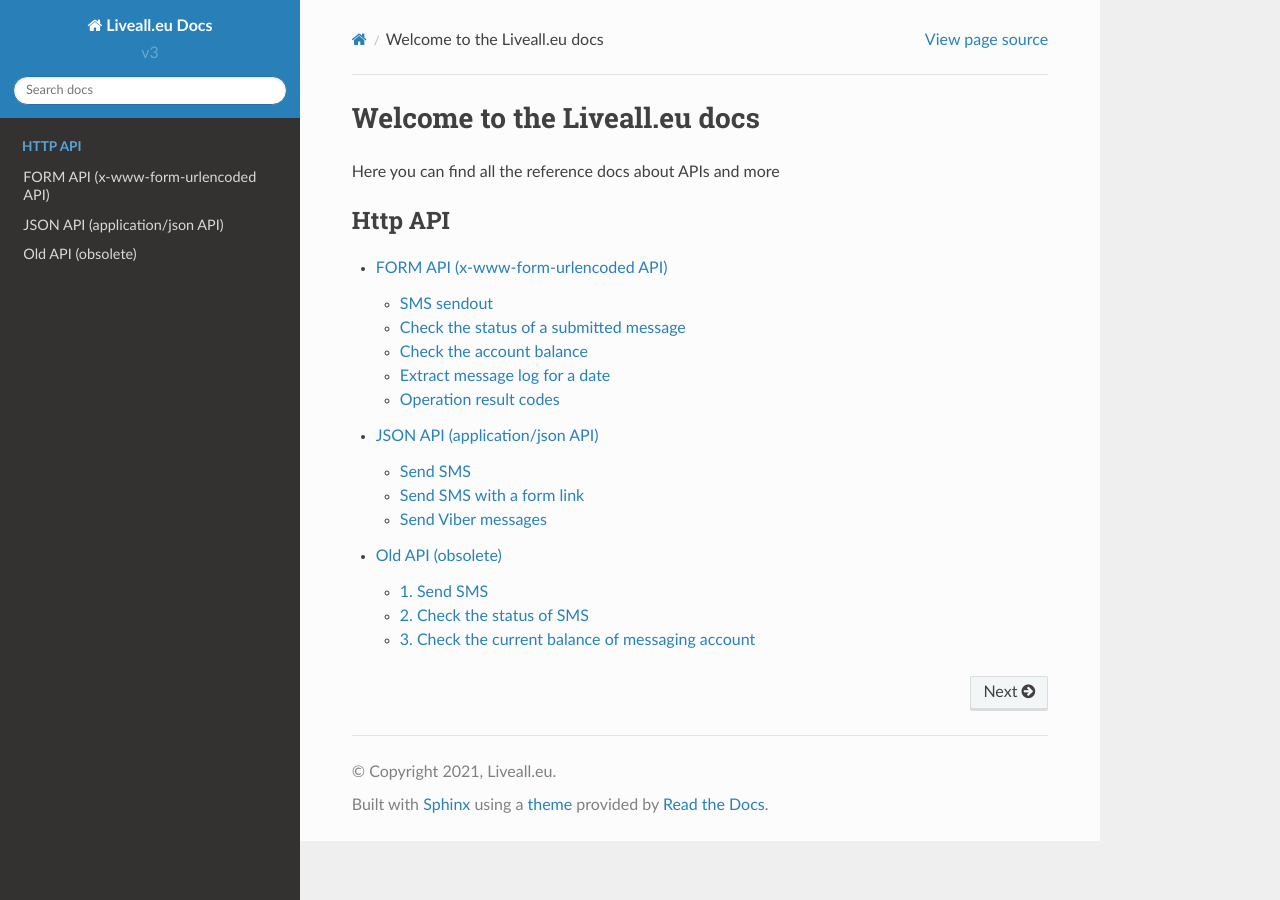
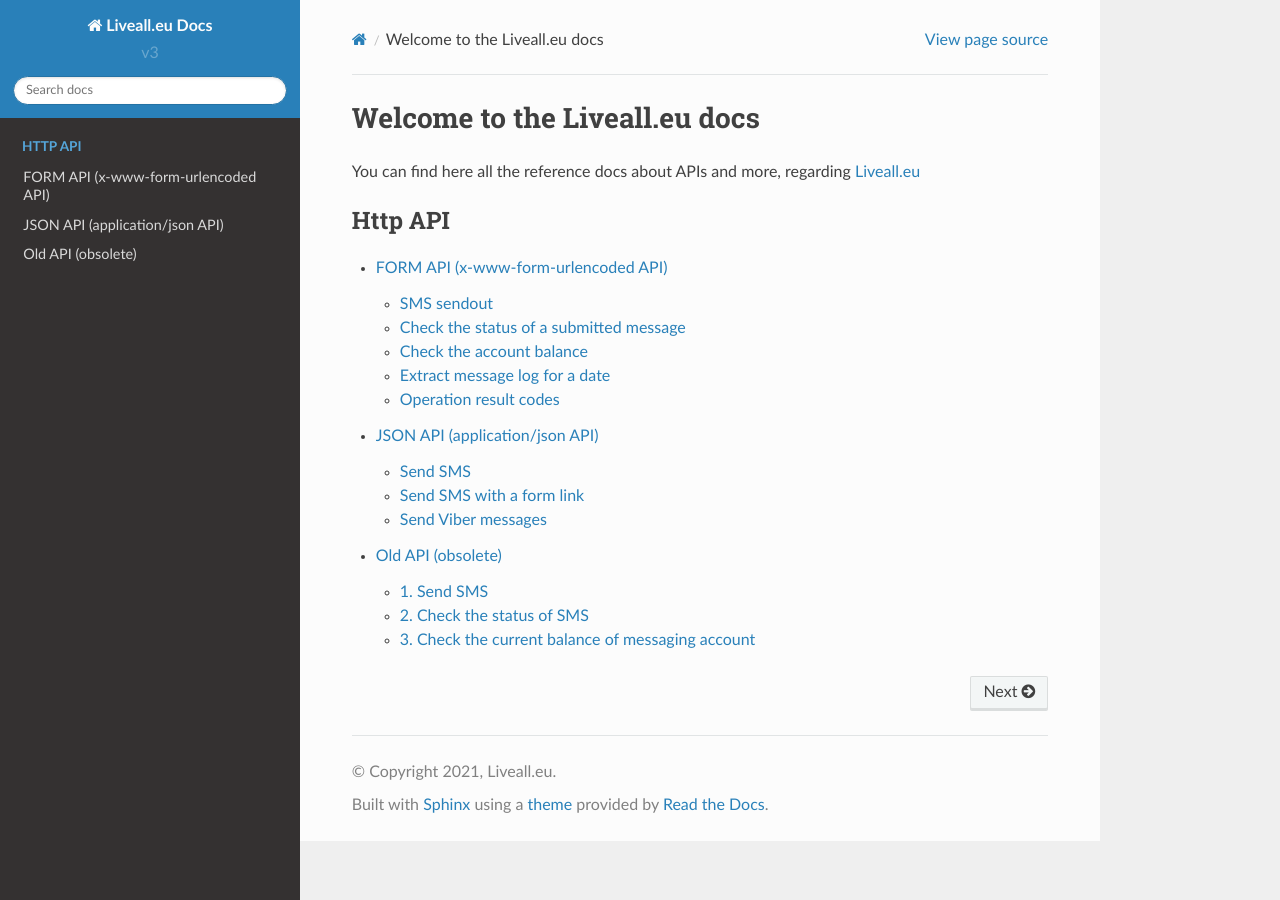
Before and after one commit to terracom/liveall.eu_docs, a Sphinx documentation site: the page built from docs/source/index.rst, in a window 1280 px wide. Built offline with Sphinx 7.4.7 and the Read the Docs theme 2.0.0, drawn with Linux system fonts in a browser that asks for light colours.

Commit message:
202111051043

```diff
--- a/docs/source/httpapi/application-json/index.rst
+++ b/docs/source/httpapi/application-json/index.rst
@@ -4,7 +4,7 @@ JSON API (application/json API)
 .. figure:: ../../static/httpapi-json.png
    :alt: httpapi-json-logo
 
-This type of API offers more flexibilty when using it, since you can easily and straight-forward send messages to many recipients
+This type of `Liveall.eu`_ API offers more flexibilty when using it, since you can easily and straight-forward send messages to many recipients
 with a different text for each one. With advanced API type you can send SMS and Viber messages.
 
 The ``Content-Type`` on the request headers is set to ``application/json`` and all the data structure is a text, representing a **JSON object**.
@@ -17,3 +17,6 @@ Likewise, the response is not a delimited string but a JSON object
    sendjsms
    sendjsms_with_form
    sendviber
+
+
+.. _`Liveall.eu`: https://www.liveall.eu
--- a/docs/source/httpapi/oldapi/index.rst
+++ b/docs/source/httpapi/oldapi/index.rst
@@ -16,7 +17,7 @@ Old API (obsolete)
 ^^^^^^^^^^^^^^^
 
 We maintain the old http api for backwards compatibility (there are no improvements on this api),
-because Liveall.eu has an ecosystem of 3rd party applications-sites that may not switched to our new API yet.
+because `Liveall.eu`_ has an ecosystem of 3rd party applications-sites that may not switched to our new API yet.
 
 .. note:: All newcomers to the service cannot use that API. They **must** use newer versions of API
 
@@ -310,3 +311,5 @@ where:
 BalanceInEuro        is the request’s error code as shown below
 RemainingSMSCount    is the error message, describing the problem with the request
 =================    ==============
+
+.. _`Liveall.eu`: https://www.liveall.eu
--- a/docs/source/httpapi/xwwwformurlencoded/index.rst
+++ b/docs/source/httpapi/xwwwformurlencoded/index.rst
@@ -4,7 +4,7 @@ FORM API (x-www-form-urlencoded API)
 .. figure:: ../../static/httpapi.png
    :alt: httpapi-logo
 
-This type of API is based on the form x-www-form-urlencoded type of web-requests (**POST**) as described here: `POST HTTP - MDN Web Docs`_
+This type of `Liveall.eu`_ API is based on the form x-www-form-urlencoded type of web-requests (**POST**) as described here: `POST HTTP - MDN Web Docs`_
 
 The ``Content-Type`` on the request headers is set to ``application/x-www-form-urlencoded``
 
@@ -24,3 +24,4 @@ The ``Content-Type`` on the request headers is set to ``application/x-www-form-u
 
 
 .. _`POST HTTP - MDN Web Docs`: https://developer.mozilla.org/en-US/docs/Web/HTTP/Methods/POST/
+.. _`Liveall.eu`: https://www.liveall.eu
--- a/docs/source/index.rst
+++ b/docs/source/index.rst
@@ -1,6 +1,6 @@
 Welcome to the Liveall.eu docs
 ==============================
-Here you can find all the reference docs about APIs and more
+You can find here all the reference docs about APIs and more, regarding `Liveall.eu`_
 
 .. toctree::
    :maxdepth: 2
@@ -9,3 +9,6 @@ Here you can find all the reference docs about APIs and more
    httpapi/xwwwformurlencoded/index
    httpapi/application-json/index
    httpapi/oldapi/index
+
+
+.. _`Liveall.eu`: https://www.liveall.eu
```
Also changed, not shown: other parts of docs/source/httpapi/oldapi/index.rst (+1 -0 lines).
